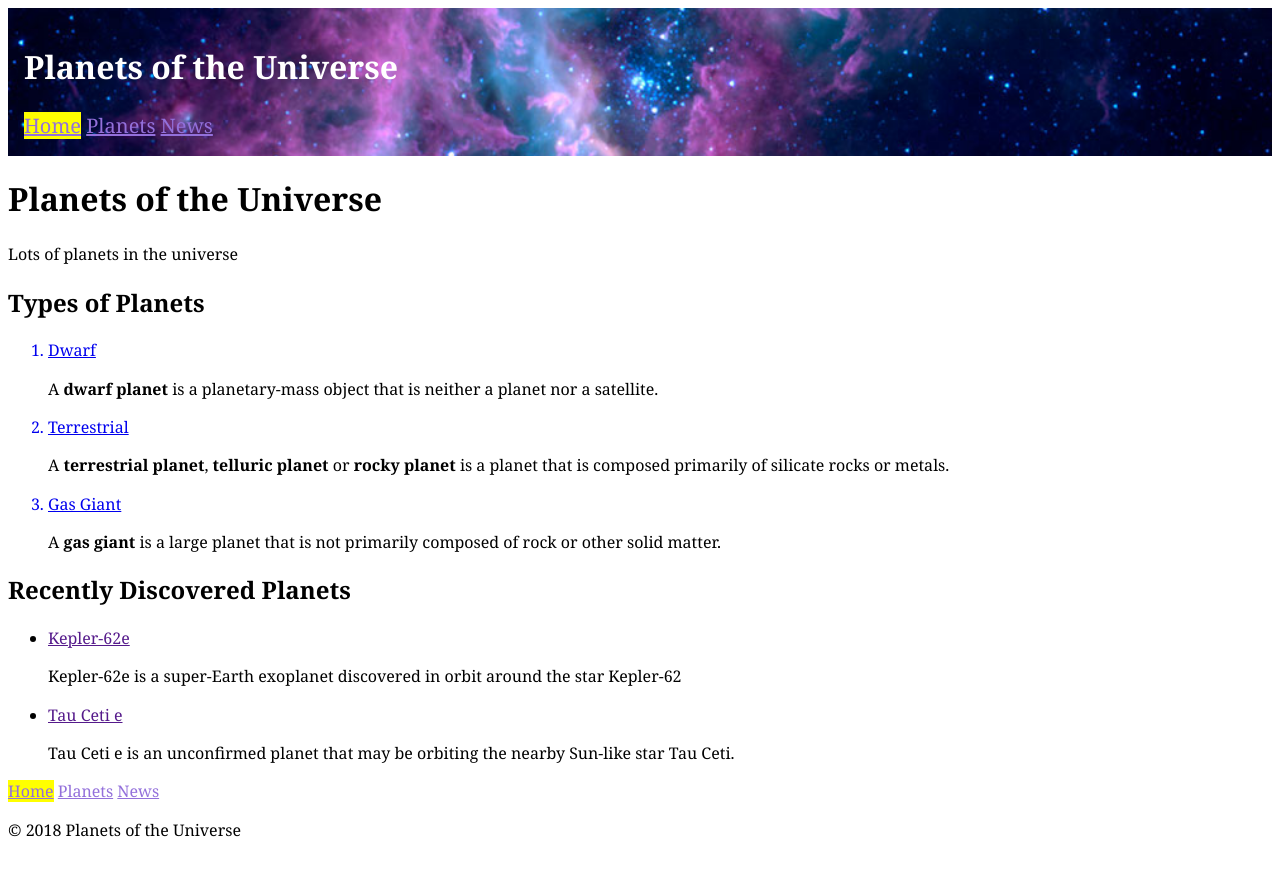
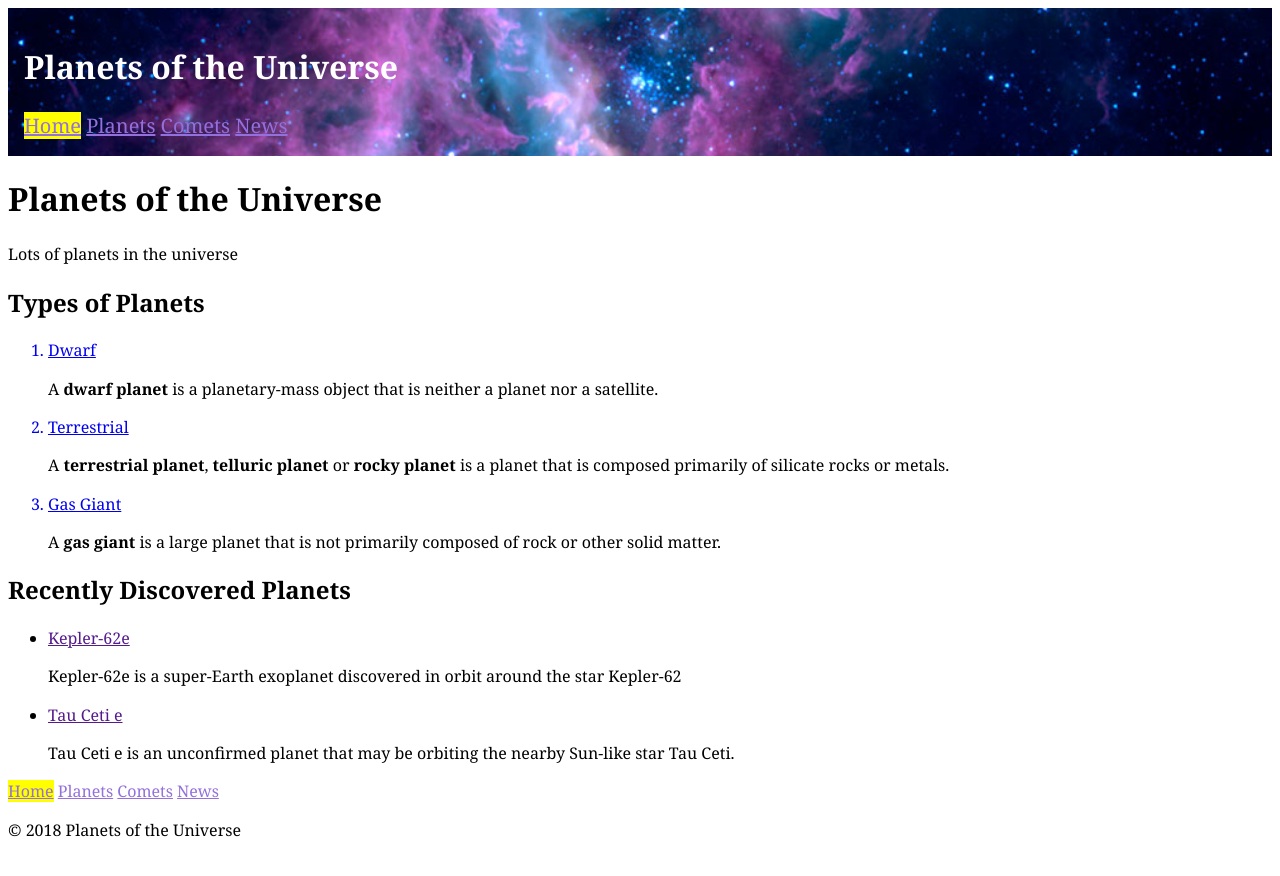
Before and after one commit to mcleangm/planets-of-the-universe, a Jekyll site: the page built from index.html, in a window 1280 px wide. Shown: the top 876 px of the page. Built offline with Jekyll 4.4.1, drawn with Linux system fonts in a browser that asks for light colours.

Commit message:
Added nav list item for comets

```diff
--- a/_includes/nav.html
+++ b/_includes/nav.html
@@ -12,6 +12,11 @@
         Planets
       </a>
     </li>
+	  <li>
+      <a href="{{site.baseurl}}/comets/" class="{% if page.url contains 'comets' %}current{% endif %}">
+        Comets
+      </a>
+    </li>
     <li>
       <a href="{{site.baseurl}}/news/" class="{% if page.url contains 'news' or page.url contains 'recently-discovered' %}current{% endif %}">
         News
```
